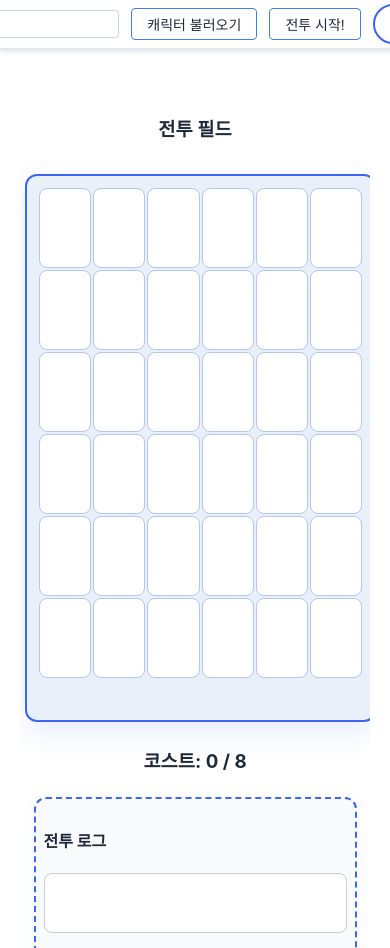
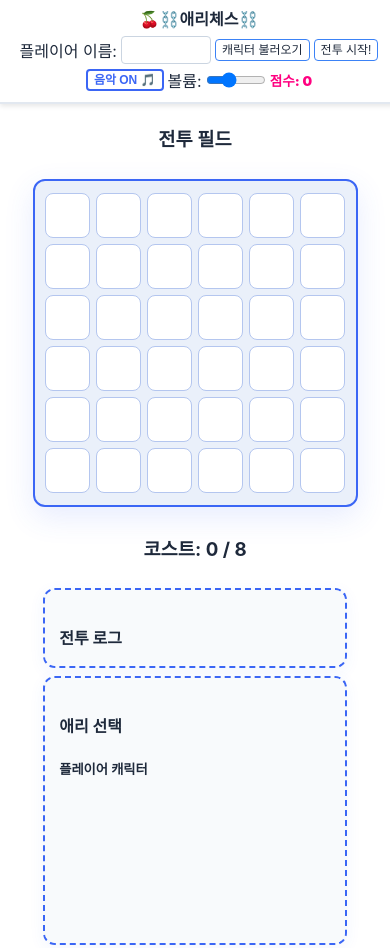
Before and after one commit to HEANEOL/cherruChess-, a plain HTML site: page index.html in a window 390 px wide. Shown: the top 948 px of the page. Drawn offline with Linux system fonts and the light colour scheme.

Commit message:
Update index.html

```diff
--- a/index.html
+++ b/index.html
@@ -487,72 +487,126 @@
     vertical-align: middle;
     cursor: pointer;
     width: 100px; /* 폭 조절 */
-}
-@media (max-width: 768px) {
-    /* 1. 메인 컨테이너 - 자식 요소들을 무조건 가로 중앙 정렬 */
+}@media (max-width: 768px) {
+
+    /* 1. 상단 바 높이 및 요소 조절 (유지) */
+    .top-controls {
+        flex-direction: column !important;
+        align-items: center !important;
+        gap: 4px !important;
+        padding: 6px 4px !important;
+        height: auto !important;
+    }
+    .game-title {
+        font-size: 1rem !important;
+        text-align: center !important;
+        margin: 0 0 2px 0 !important;
+        flex: none !important;
+    }
+    .controls-right {
+        display: flex !important;
+        flex-direction: row !important;
+        flex-wrap: wrap !important;
+        justify-content: center !important;
+        align-items: center !important;
+        gap: 4px !important;
+        width: 100% !important;
+        flex: none !important;
+    }
+    input {
+        width: 80px !important;
+        padding: 2px 4px !important;
+        font-size: 0.75rem !important;
+        height: 22px !important;
+    }
+    button {
+        padding: 2px 6px !important;
+        font-size: 0.75rem !important;
+        height: 22px !important;
+        line-height: 1 !important;
+    }
+    #toggleMusic {
+        padding: 2px 6px !important;
+        font-size: 0.75rem !important;
+        height: 22px !important;
+        margin: 0 !important;
+        border-radius: 4px !important;
+    }
+    #volumeSlider {
+        width: 50px !important;
+        height: 12px !important;
+        margin: 0 !important;
+        vertical-align: middle;
+    }
+    .controls-right div, .controls-right span, .controls-right p {
+        font-size: 0.85rem !important;
+        margin: 2px 0 !important;
+    }
+
+    /* 2. 메인 컨테이너 간격 축소 */
     .container {
         display: flex !important;
         flex-direction: column !important;
-        align-items: center !important;  /* 가로 정중앙 배치 핵심 */
-        gap: 0px !important;            /* 요소 간 기본 간격을 0으로 제거 */
+        align-items: center !important;
+        justify-content: center !important;
+        gap: 8px !important;          /* 💡 간격을 20px -> 8px로 대폭 줄여서 위로 밀착! */
         width: 100% !important;
-        padding: 5px !important;
-        margin-top: 70px !important;    /* 상단바와의 간격 */
+        padding: 10px;
+        margin-top: 75px !important;   /* 상단바 바로 밑에 붙도록 조절 */
         box-sizing: border-box !important;
-        overflow-x: hidden !important;  /* 가로 스크롤 방지 */
-    }
-
-    /* 2. 전투 필드 부모 패널 - 쏠림 방지를 위해 너비 초기화 및 중앙 정렬 */
+    }
+
+    /* 3. 🚨 [핵심] 오른쪽 쏠림 방지: 배틀필드 감싸는 부모 박스 초기화 */
     .left-panel, .field-panel {
         width: 100% !important;
         max-width: 100% !important;
-        min-width: 0 !important;
+        min-width: 0 !important;       /* PC의 600px 족쇄를 완전히 파괴 */
         margin: 0 auto !important;
-        padding: 0 !important;
+        box-sizing: border-box !important;
         display: flex !important;
         flex-direction: column !important;
-        align-items: center !important; /* 내부 그리드를 중앙으로 */
-    }
-
-    /* 3. 배틀 그리드 - 여백 없이 중앙 고정 */
+        align-items: center !important; /* 내부에 있는 배틀 그리드를 화면 정중앙으로! */
+        justify-content: center !important;
+    }
+
+    /* 4. 배틀 그리드 중앙 정렬 및 크기 고정 */
     .battleGrid {
-        display: grid !important;
-        margin: 5px auto !important;   /* 위아래 약간의 여백만 남기고 중앙 배치 */
-        margin-right: 25px !important;
-        justify-content: center !important;
-        width: 95% !important;         /* 화면 폭에 맞게 자동 조절 */
-        max-width: 350px !important;   /* 너무 커지지 않게 제한 */
-        grid-template-columns: repeat(6, 1fr) !important;
-        gap: 2px !important;           /* 셀 간격 좁힘 */
-    }
-
-    /* 4. 사이드 패널(로그/선택창) - 필드 바로 밑으로 밀착 */
+        grid-template-columns: repeat(6, minmax(45px, 1fr)) !important;
+        grid-template-rows: repeat(6, minmax(45px, 1fr)) !important;
+        height: auto !important;
+        display: grid;
+        margin: 0 auto !important;
+        justify-content: center;
+        width: 90% !important;
+        min-width: 340!important;
+    }
+
+    /* 5. 사이드 패널(로그 + 선택창) 간격 밀착 */
     .side-panels {
         display: flex !important;
         flex-direction: column !important;
         align-items: center !important;
         width: 100% !important;
-        margin: 0 !important;          /* 위쪽 마진 제거 */
-        gap: 5px !important;           /* 로그와 선택창 사이만 5px 간격 */
-    }
-
-    /* 5. 로그창 및 선택창 박스 다이어트 */
+        margin: 0 auto !important;
+        gap: 8px !important;          /* 💡 로그창과 선택창 사이의 틈새도 8px로 좁힘 */
+    }
+
+    /* 6. 로그창/선택창 박스 마진 제거 */
     .log-panel, .select-panel {
-        width: 95% !important;
         min-width: 0 !important;
-        margin: 0 auto !important;     /* 자동 중앙 정렬 */
-        padding: 8px !important;
+        width: 92% !important;        /* 좌우 여백을 살짝 더 넓혀서 이쁘게 조절 */
+        margin: 0 auto !important;    /* 💡 위아래 쓸데없는 마진을 0으로 지워서 갭 밀착 */
+        display: block !important;
         box-sizing: border-box !important;
     }
 
-    /* 전투 로그 내부 높이 조절 */
+    .log-panel {
+        max-height: 80px !important;
+    }
     #battleLog {
         height: 60px !important;
-        font-size: 0.85rem !important;
-    }
-
-    /* 나머지 상단바 슬림 코드는 유지 */
-    .top-controls { padding: 4px !important; }
+        font-size: 0.9rem;
+    }
 }
   </style>
 </head>
```
